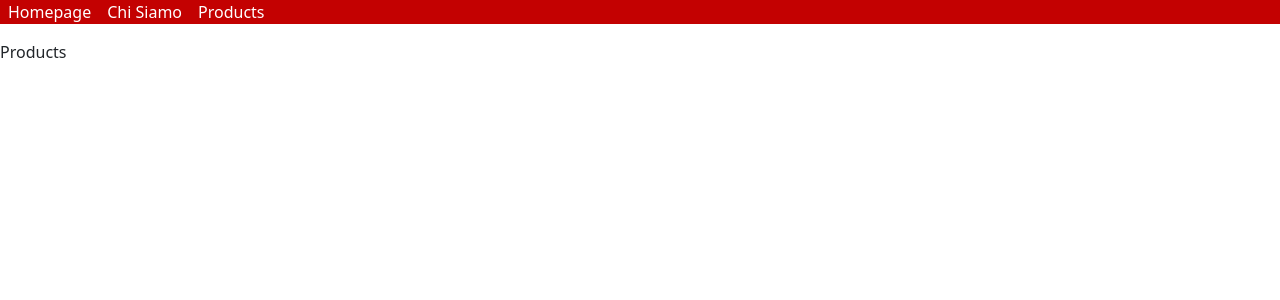
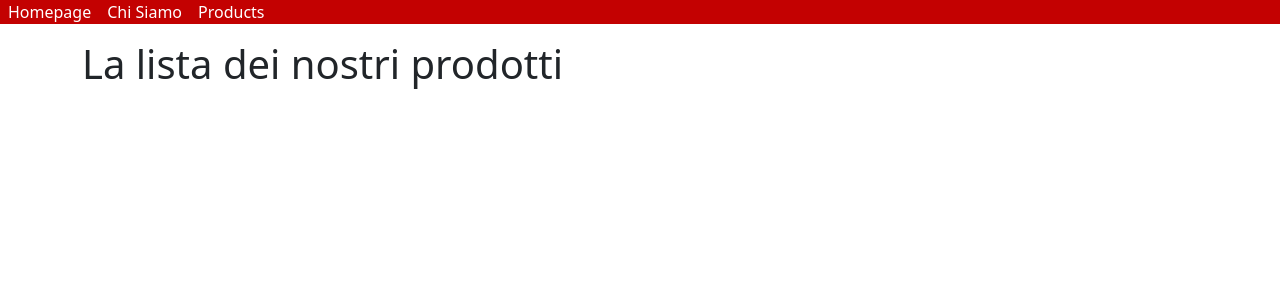
Before and after one commit to davide-delgiudice/react-router, a React (Vite) app: page /products in a window 1280 px wide. Shown: the top 300 px of the page. Built offline with nearby package versions, Linux system fonts and the light colour scheme.

Commit message:
[UPD] import axios and add cols and rows for products

```diff
--- a/src/pages/Products.jsx
+++ b/src/pages/Products.jsx
@@ -1,11 +1,21 @@
-import React from 'react'
+import axios from 'axios'
+
 import MainNavbar from '../components/MainNavbar'
 
 function Products() {
   return (
     <>
         <MainNavbar />
-        <div>Products</div>
+        <div className='container'>
+          <div className="row">
+            <div className='col-12'>
+              <h1>La lista dei nostri prodotti</h1>
+            </div>
+            <div className="col-12 col-md-6 col-lg-4">
+
+            </div>
+          </div>
+        </div>
     </>
   )
 }
```
